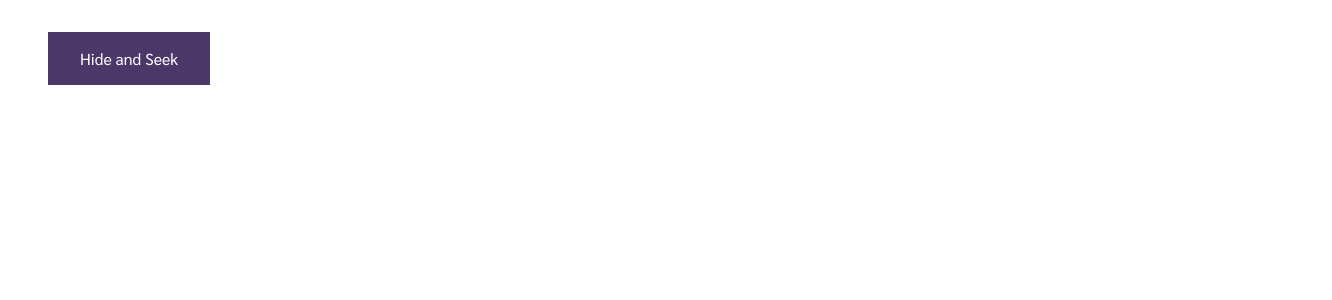
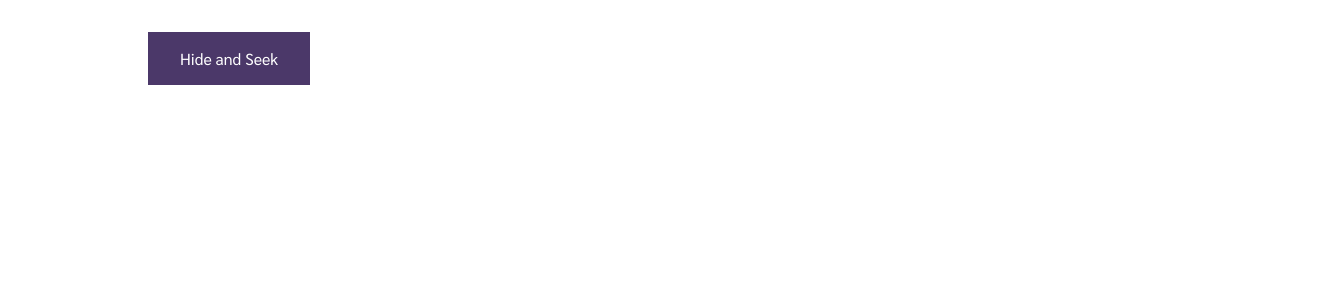
Before and after one commit to firstneverrest/Framer-Motion-Learning, a React (Create React App) app in the folder framer-motion/: page /button in a window 1280 px wide. Shown: the top 300 px of the page, 1332 px wide, since content can reach past the window. Built offline with nearby package versions, Linux system fonts and the light colour scheme.

Commit message:
feat: add animate routes

```diff
--- a/framer-motion/src/App.js
+++ b/framer-motion/src/App.js
@@ -1,17 +1,20 @@
 import React from 'react';
-import { BrowserRouter as Router, Switch, Route } from 'react-router-dom';
+import { Switch, Route, useLocation } from 'react-router-dom';
+import { AnimatePresence } from 'framer-motion';
 
 import Home from './pages/Home';
 import Button from './pages/Button';
 
 function App() {
+  const location = useLocation();
+
   return (
-    <Router>
-      <Switch>
+    <AnimatePresence>
+      <Switch location={location} key={location.key}>
         <Route path="/button" component={Button} />
         <Route path="/" exact component={Home} />
       </Switch>
-    </Router>
+    </AnimatePresence>
   );
 }
 
--- a/framer-motion/src/index.js
+++ b/framer-motion/src/index.js
@@ -1,11 +1,14 @@
 import React from 'react';
 import ReactDOM from 'react-dom';
+import { BrowserRouter as Router } from 'react-router-dom';
 import './index.css';
 import App from './App';
 
 ReactDOM.render(
   <React.StrictMode>
-    <App />
+    <Router>
+      <App />
+    </Router>
   </React.StrictMode>,
   document.getElementById('root')
 );
--- a/framer-motion/src/pages/Button.js
+++ b/framer-motion/src/pages/Button.js
@@ -1,6 +1,38 @@
 import React, { useState } from 'react';
 import { motion, AnimatePresence } from 'framer-motion';
 import classes from './Button.module.css';
+
+const containerVariants = {
+  visible: {
+    opacity: 1,
+    x: 100,
+    transition: {
+      delay: 0.5,
+      duration: 0.5,
+    },
+  },
+  hidden: {
+    opacity: 0,
+    x: 0,
+  },
+  exit: {
+    opacity: 0,
+    transition: { duration: 0.5, ease: 'easeInOut' },
+  },
+};
+
+const contentVariants = {
+  visible: {
+    opacity: 1,
+    transition: {
+      delay: 0.5,
+      duration: 0.5,
+    },
+  },
+  hidden: {
+    opacity: 0,
+  },
+};
 
 const Button = () => {
   const [clicked, setClicked] = useState(false);
@@ -10,16 +42,29 @@ const Button = () => {
   };
 
   return (
-    <div className={classes.container}>
+    <motion.div
+      className={classes.container}
+      initial="hidden"
+      animate="visible"
+      exit="exit"
+      variants={containerVariants}
+    >
       <AnimatePresence>
         {clicked && (
-          <motion.h2 exit={{ opacity: 0 }}>This is my content.</motion.h2>
+          <motion.h2
+            initial="hidden"
+            animate="visible"
+            exit={{ opacity: 0 }}
+            variants={contentVariants}
+          >
+            This is my content.
+          </motion.h2>
         )}
       </AnimatePresence>
       <motion.button className={classes.button} onClick={handleClick}>
         Hide and Seek
       </motion.button>
-    </div>
+    </motion.div>
   );
 };
 
--- a/framer-motion/src/pages/Home.js
+++ b/framer-motion/src/pages/Home.js
@@ -9,7 +9,8 @@ const Home = () => {
       opacity: 1,
       x: 100,
       transition: {
-        duration: 1,
+        delay: 0.5,
+        duration: 0.5,
         when: 'beforeChildren',
         staggerChildren: 0.5,
       },
@@ -17,6 +18,10 @@ const Home = () => {
     hidden: {
       opacity: 0,
       x: 0,
+    },
+    exit: {
+      opacity: 0,
+      transition: { duration: 0.5, ease: 'easeInOut' },
     },
   };
 
@@ -50,19 +55,20 @@ const Home = () => {
       variants={containerVariants}
       initial="hidden"
       animate="visible"
+      exit="exit"
       className={classes.container}
     >
       <h2>Framer Motion animation</h2>
       <motion.p variants={childVariants}>content 1</motion.p>
       <motion.p variants={childVariants}>content 2</motion.p>
       <Link to="/button">
-        <motion.button variants={childVariants}>Next Page</motion.button>
+        <motion.button variants={childVariants}>Show Case Page</motion.button>
       </Link>
-      <motion.div
+      {/* <motion.div
         variants={circleVariants}
         animate="circle"
         className={classes.circle}
-      ></motion.div>
+      ></motion.div> */}
     </motion.div>
   );
 };
```
